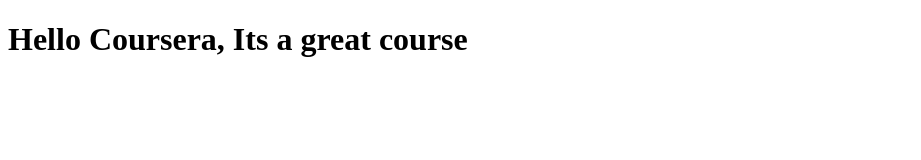
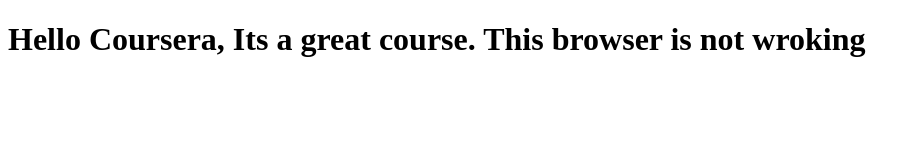
Before and after one commit to apmanirudh/TestRepository, a plain HTML site: page site/index.html in a window 1280 px wide. Shown: the whole page, without its empty margins (0-921 px from the left). Drawn offline with Linux system fonts and the light colour scheme.

Commit message:
small change

```diff
--- a/site/index.html
+++ b/site/index.html
@@ -4,7 +4,7 @@
 	<title>Hello Coursera</title>
 </head>
 <body>
-<h1>Hello Coursera, Its a great course</h1>
+<h1>Hello Coursera, Its a great course. This browser is not wroking</h1>
 
 <script id="__bs_script__">//<![CDATA[
     document.write("<script async src='http://HOST:3000/browser-sync/browser-sync-client.js?v=2.18.8'><\/script>".replace("HOST", location.hostname));
```
